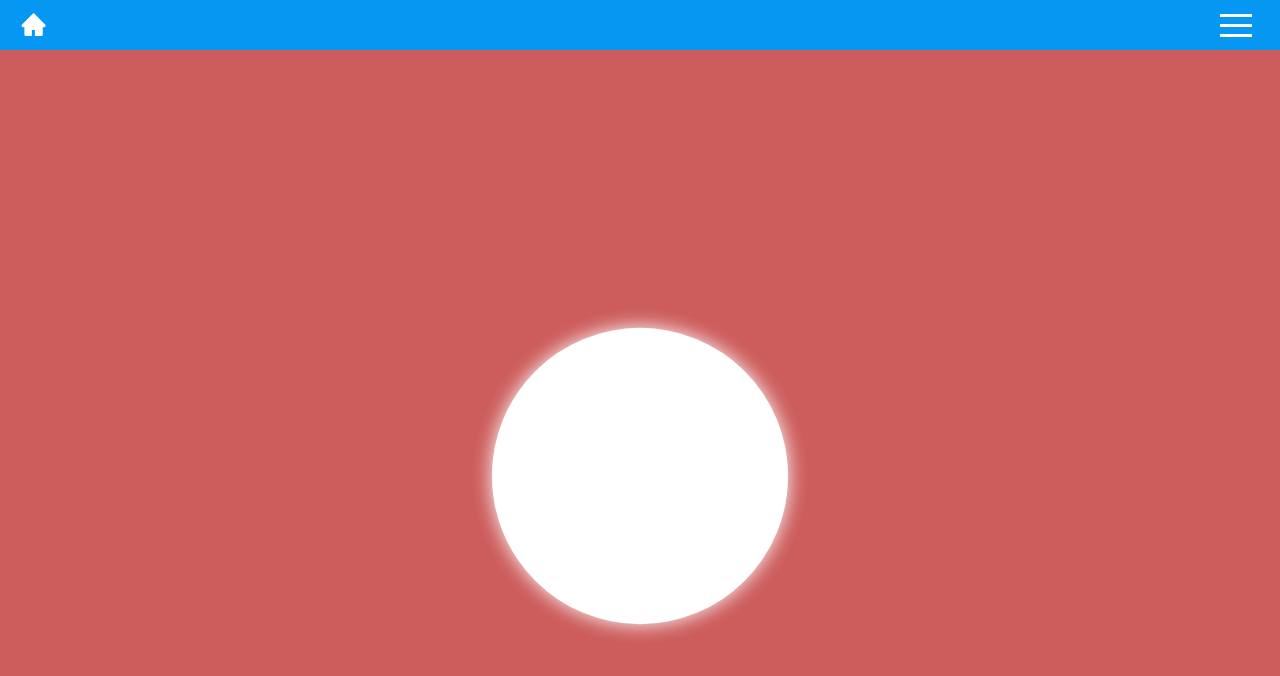
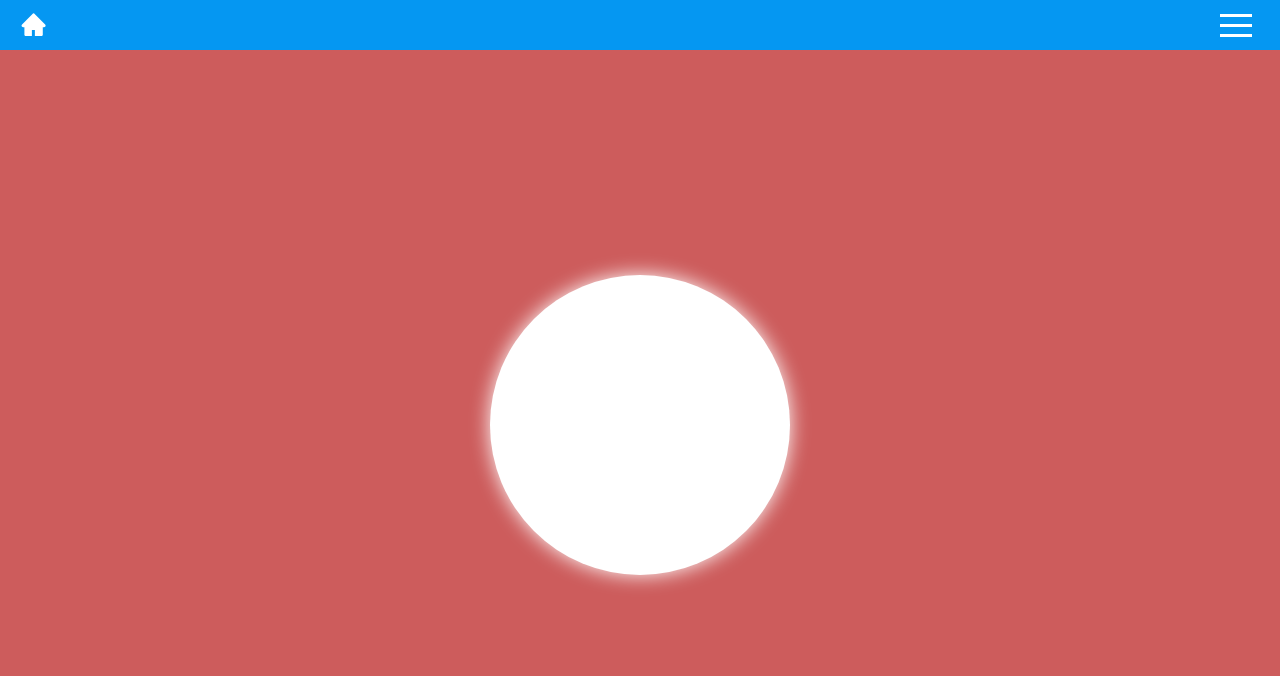
Before and after one commit to qapush/breathe-app, a React (Create React App) app: page /cwiczenie in a window 1280 px wide. Shown: the top 676 px of the page. Built offline with nearby package versions, Linux system fonts and the light colour scheme.

Commit message:
Counter position changed

```diff
--- a/src/components/breathe/Breathe.js
+++ b/src/components/breathe/Breathe.js
@@ -30,20 +30,20 @@ export default function Breathe({ params }) {
   const springCounterOpacityRef = useSpringRef();
   const springCounterOpacity = useSpring({
     ref: springCounterOpacityRef,
-    opacity: 0,
-    bottom: '150px',
-    from: { opacity: 1, bottom: '0px', },
-    config: { duration: 1000 }
+
+    to: {transform: 'scale(0.1)', opacity: 0},
+    from: { transform: 'scale(1)', opacity: 1, },
+    config: { duration: 300 }
   })
 
   useChain([springCounterRef,springCounterOpacityRef,springCirlceRef])
 
   return (
     <div className={styles.breathe} style={{ backgroundColor: bgColor }}>
-      <div className={styles.breathe__inner}>
-        <animated.h1 className={styles.counter} style={springCounterOpacity}>
+       <animated.h1 className={styles.counter} style={springCounterOpacity}>
           {springCounter.to(n => n.toFixed(0))}
         </animated.h1>
+      <div className={styles.breathe__inner}>
         {/* <animated.div>{number.to(n => n.toFixed(2))}</animated.div> */}
         <animated.div className={styles.bInner} style={springCirlce}></animated.div>
       </div>
--- a/src/components/breathe/breathe.module.scss
+++ b/src/components/breathe/breathe.module.scss
@@ -9,12 +9,12 @@
         justify-content: center;
 
     .counter {
-        margin: 1.5rem;
         font-weight: 800;
         background-color: rgb(44, 16, 47);
         padding: 5px 15px;
         border-radius: 5px;
         position: relative;
+        color: white;
     }
 
     .breathe__inner {
```
